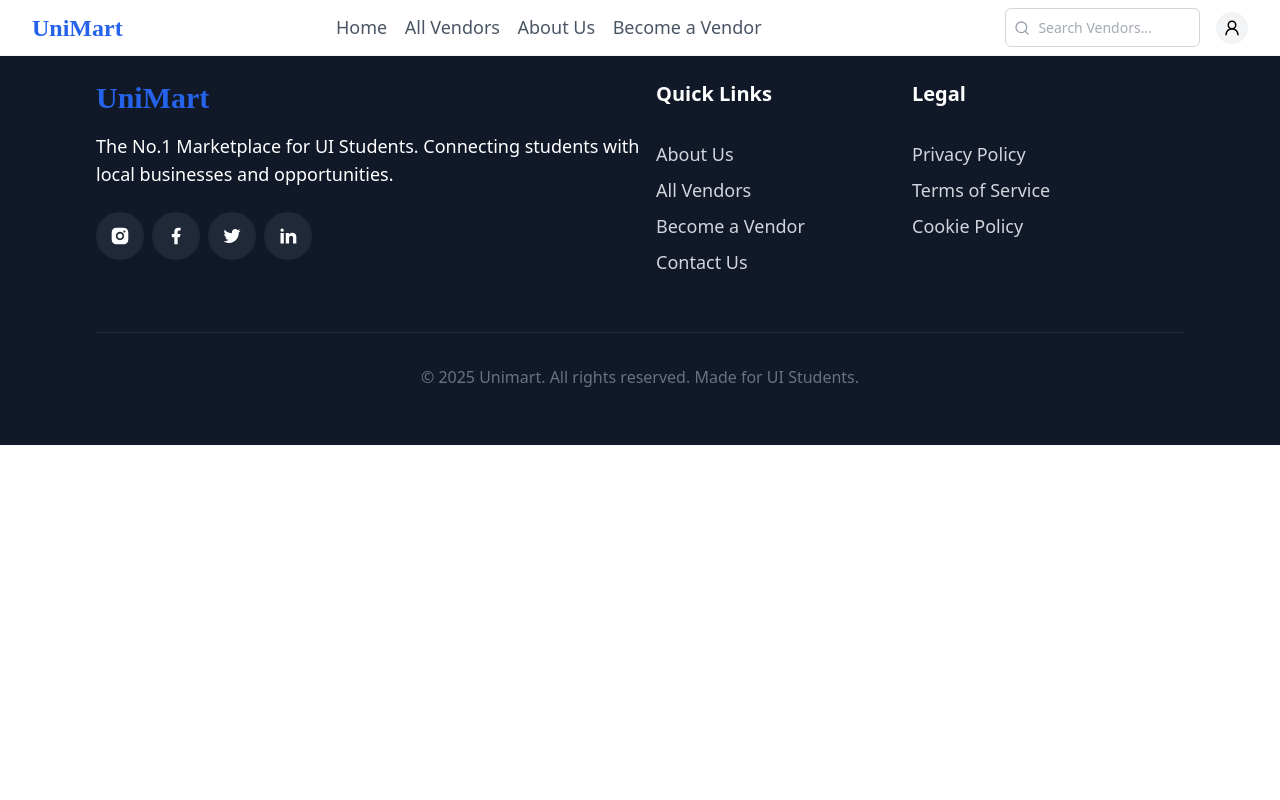
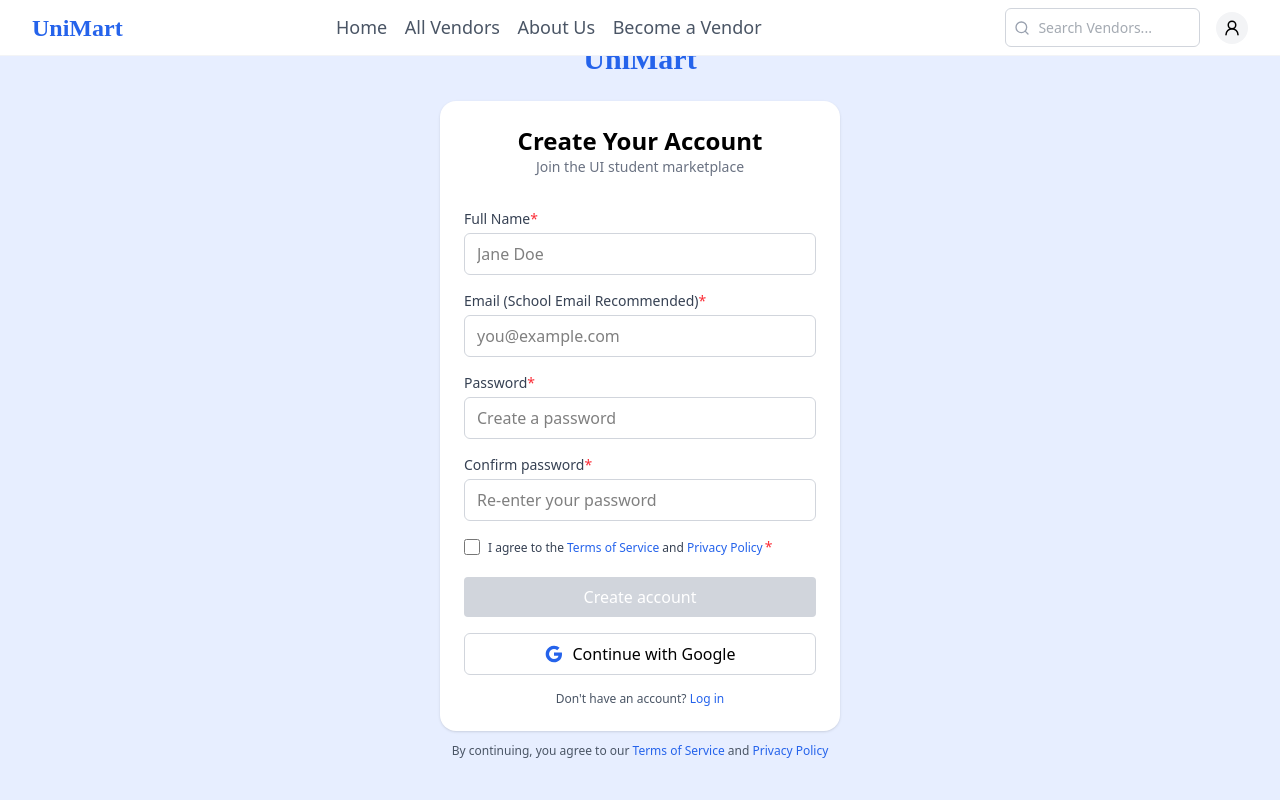
Before and after one commit to kennedyifeadi/UniMart, a React (Vite) app in the folder Frontend/: page /signup in a window 1280 px wide. Shown: the top 800 px of the page. Built offline with nearby package versions, Linux system fonts and the light colour scheme; the HTML template or start-up script is replaced by a standard one.

Commit message:
feat: implement SignUp component with form validation, Google sign-in option, and navigation links

```diff
--- a/Frontend/src/pages/SignUp.tsx
+++ b/Frontend/src/pages/SignUp.tsx
@@ -1,7 +1,111 @@
+
+import { useState } from 'react'
+import { Input } from '../components/Auth/Input'
+import { Link } from 'react-router-dom'
+import { RiGoogleFill } from 'react-icons/ri'
 
 const SignUp = () => {
+  const [name, setName] = useState('')
+  const [email, setEmail] = useState('')
+  const [password, setPassword] = useState('')
+  const [confirmPassword, setConfirmPassword] = useState('')
+  const [checked, setChecked] = useState(false)
+
+  const [nameError, setNameError] = useState<string | null>(null)
+  const [emailError, setEmailError] = useState<string | null>(null)
+  const [passwordError, setPasswordError] = useState<string | null>(null)
+  const [confirmError, setConfirmError] = useState<string | null>(null)
+  const [termsError, setTermsError] = useState<string | null>(null)
+
+  const hasErrors = Boolean(nameError || emailError || passwordError || confirmError || termsError)
+  const isIncomplete = !name || !email || !password || !confirmPassword || !checked
+
+  const handleSubmit = (e: React.FormEvent) => {
+    e.preventDefault()
+    if (hasErrors || isIncomplete) return
+    // TODO: call signup API
+    console.log('Sign up with:', { name, email, password, checked })
+  }
+
   return (
-    <div>SignUp</div>
+    <div className="w-full min-h-screen bg-[#e7eeff] flex flex-col justify-center items-center py-10">
+      <h1 className="font-semibold text-[#2563eb] text-3xl" style={{ fontFamily: 'cursive' }}>UniMart</h1>
+      <form onSubmit={handleSubmit} className="mt-6 bg-white w-[90%] max-w-[400px] rounded-2xl p-6 shadow">
+        <div className='flex flex-col justify-center items-center mb-8'>
+          <h1 className='text-lg md:text-2xl font-bold'>Create Your Account</h1>
+          <p className='text-sm text-gray-500'>Join the UI student marketplace</p>
+        </div>
+        <div className="space-y-4">
+          <Input
+            label="Full Name"
+            name="name"
+            type="text"
+            placeholder="Jane Doe"
+            required
+            value={name}
+            onChange={(e) => setName(e.target.value)}
+            onBlur={(err) => setNameError(err)}
+          />
+          <Input
+            label="Email (School Email Recommended)"
+            name="email"
+            type="email"
+            placeholder="you@example.com"
+            required
+            value={email}
+            onChange={(e) => setEmail(e.target.value)}
+            onBlur={(err) => setEmailError(err)}
+          />
+          <Input
+            label="Password"
+            name="password"
+            type="password"
+            placeholder="Create a password"
+            required
+            value={password}
+            onChange={(e) => setPassword(e.target.value)}
+            onBlur={(err) => setPasswordError(err)}
+          />
+          <Input
+            label="Confirm password"
+            name="confirmPassword"
+            type="password"
+            placeholder="Re-enter your password"
+            required
+            value={confirmPassword}
+            confirmWith={password}
+            onChange={(e) => setConfirmPassword(e.target.value)}
+            onBlur={(err) => setConfirmError(err)}
+          />
+        </div>
+        <div className='mt-4'>
+          <Input
+            name="terms"
+            type="checkbox"
+            required
+            checked={checked}
+            onChange={(e) => setChecked(e.target.checked)}
+            onBlur={(err) => setTermsError(err)}
+          >
+            <span className='text-xs'>I agree to the <Link to="/terms" className="text-[#2563eb] hover:underline">Terms of Service</Link> and <Link to="/privacy" className="text-[#2563eb] hover:underline">Privacy Policy</Link></span>
+          </Input>
+        </div>
+        <button
+          type="submit"
+          disabled={hasErrors || isIncomplete}
+          className={` w-full py-2 rounded text-white font-medium transition-colors ${hasErrors || isIncomplete ? 'bg-gray-300 cursor-not-allowed' : 'bg-blue-600 hover:bg-blue-700'
+            }`}
+        >
+          Create account
+        </button>
+        <span className='w-full flex justify-center items-center py-2 mt-4  rounded-md font-medium border border-gray-300'> <RiGoogleFill className='mr-2 text-[#2563eb]' size={20} /> Continue with Google</span>
+        <div className='flex flex-col mt-4 gap-1 justify-center items-center'>
+          <span className='text-xs text-gray-600 font-normal'>Don't have an account? <Link to="/login" className="text-[#2563eb] hover:underline">Log in</Link></span>
+        </div>
+      </form>
+      <span className="text-xs mt-3 text-gray-600">By continuing, you agree to our <Link to="/terms" className="text-[#2563eb] hover:underline">Terms of Service</Link> and <Link to="/privacy" className="text-[#2563eb] hover:underline">Privacy Policy</Link></span>
+
+    </div>
   )
 }
 
```
